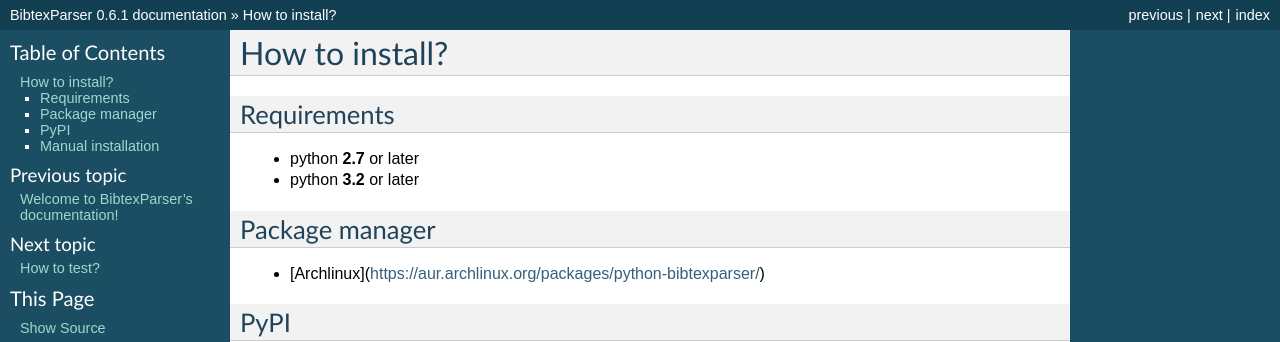
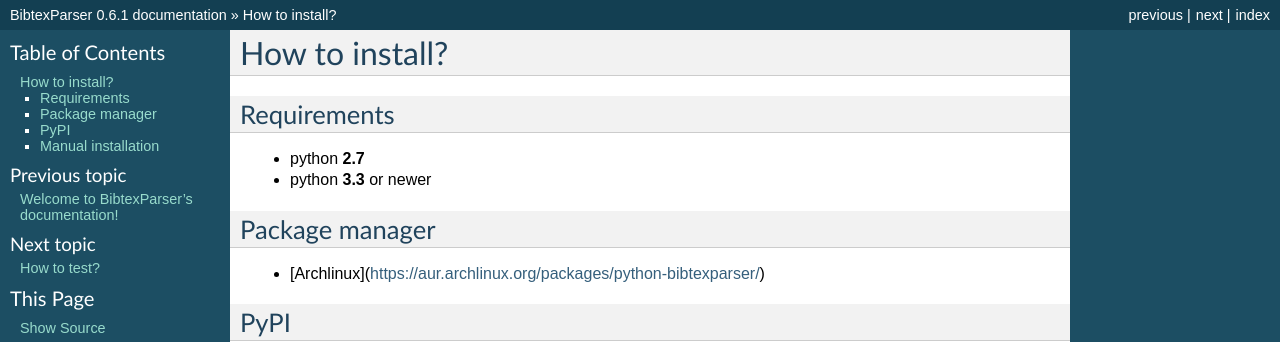
Before and after one commit to sciunto-org/python-bibtexparser, a Sphinx documentation site: the page built from docs/source/install.rst, in a window 1280 px wide. Shown: the top 342 px of the page. Built offline with Sphinx 7.4.7, drawn with Linux system fonts in a browser that asks for light colours.

Commit message:
minimal version python 2.7 or 3.3

```diff
--- a/README.rst
+++ b/README.rst
@@ -9,7 +9,7 @@
 python-bibtexparser
 ===================
 
-Bibtex parser in Python 2.7 and 3.
+Bibtex parser in Python 2.7 and 3.3 or newer
 
 The original source code was part of bibserver from okfn
 http://github.com/okfn/bibserver
--- a/docs/source/install.rst
+++ b/docs/source/install.rst
@@ -4,8 +4,8 @@
 Requirements
 ------------
 
-* python **2.7** or later
-* python **3.2** or later
+* python **2.7**
+* python **3.3** or newer
 
 Package manager
 ---------------
--- a/setup.py
+++ b/setup.py
@@ -14,6 +14,6 @@
     author       = "Francois Boulogne and other contributors",
     license      = "LGPLv3 or BSD",
     author_email = "fboulogne@sciunto.org",
-    description  = "Bibtex parser for python 2 and 3",
+    description  = "Bibtex parser for python 2.7 and 3.3 and newer",
     packages = ['bibtexparser'],
 )
```
Also changed, not shown: README.md (+1 -1 lines), .travis.yml.
